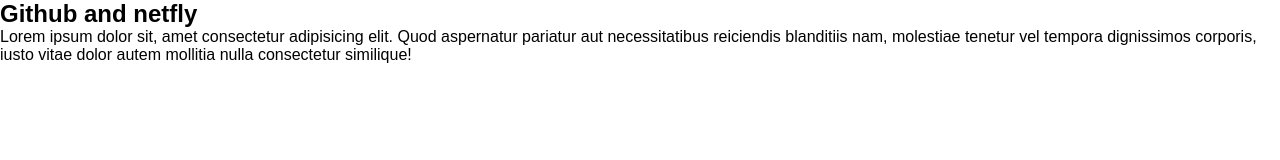
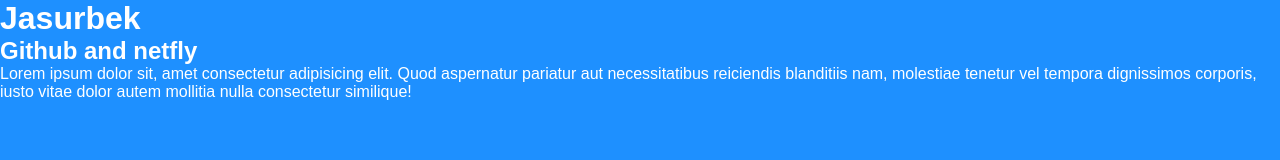
Before and after one commit to jasurbek8886/idfc, a plain HTML site: page index.html in a window 1280 px wide. Drawn offline with Linux system fonts and the light colour scheme.

Commit message:
ism qoshdim

```diff
--- a/index.html
+++ b/index.html
@@ -7,6 +7,7 @@
     <link rel="stylesheet" href="./style.css">
 </head>
 <body>
+    <h1>Jasurbek</h1>
     <h2>Github and netfly</h2>
     <p>Lorem ipsum dolor sit, amet consectetur adipisicing elit. Quod aspernatur pariatur aut necessitatibus reiciendis blanditiis nam, molestiae tenetur vel tempora dignissimos corporis, iusto vitae dolor autem mollitia nulla consectetur similique!</p>
 
--- a/style.css
+++ b/style.css
@@ -4,3 +4,7 @@
     box-sizing: border-box;
     font-family: sans-serif;
 }
+body{
+    background: dodgerblue;
+    color: #fff;
+}
```
